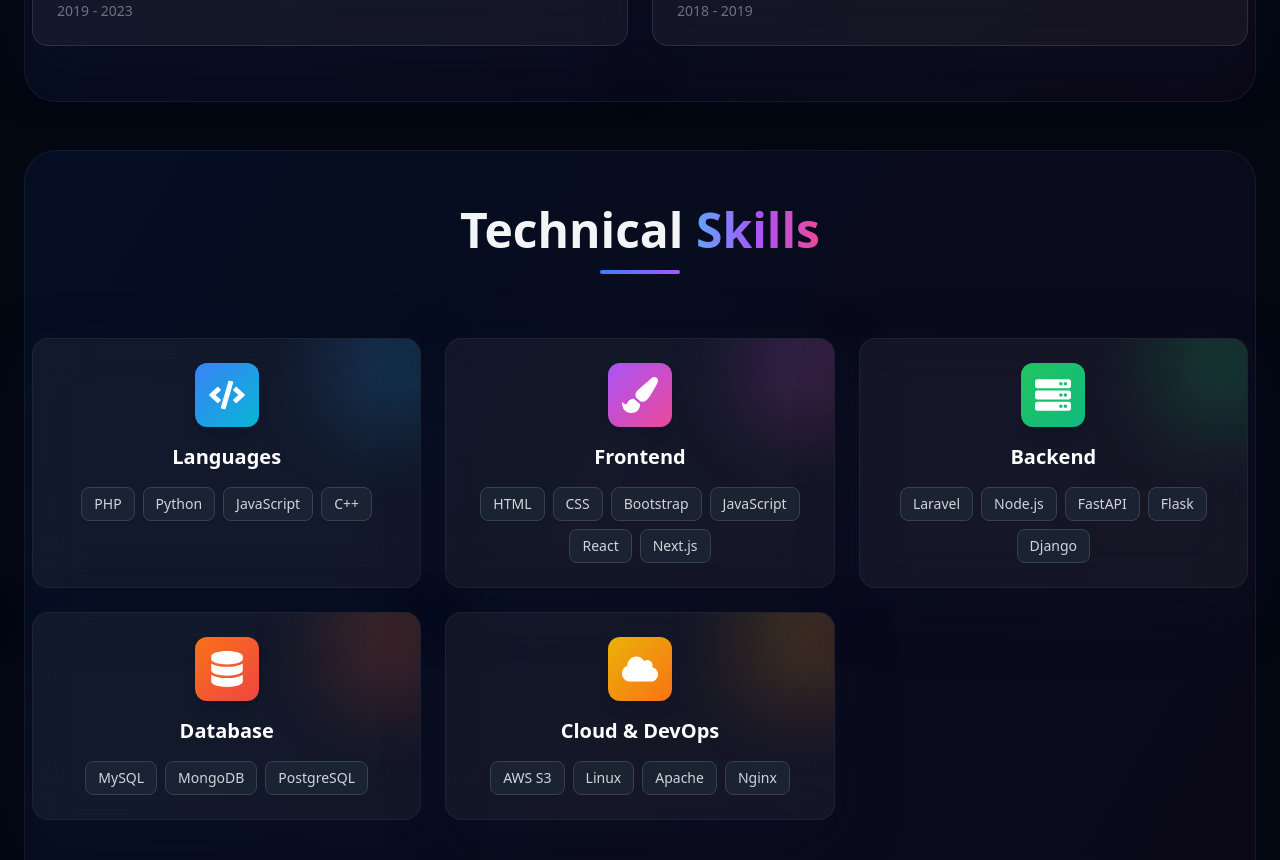
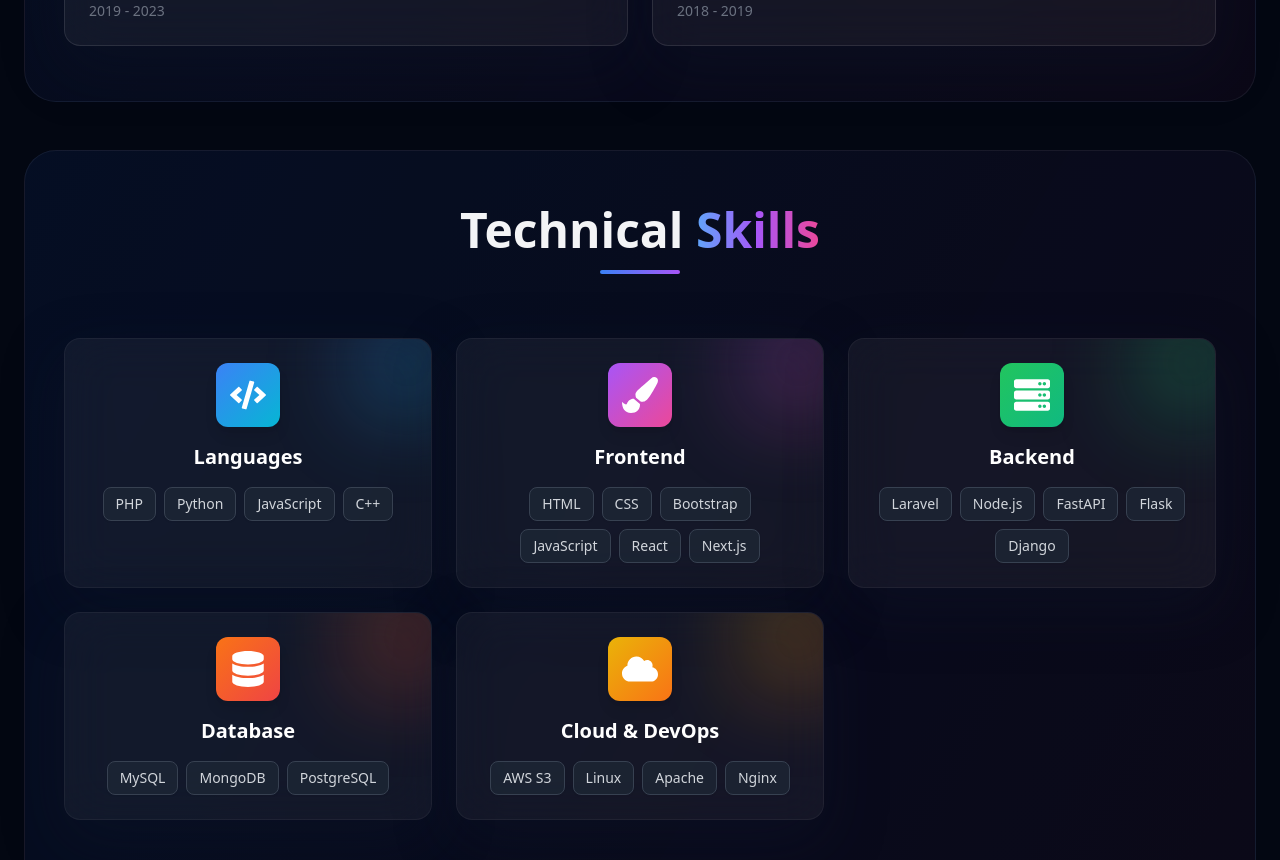
Before and after one commit to Kshitijkb28/kshitijkb28.github.io, a React (Vite) app: page / in a window 1280 px wide. Shown: the part 1940-2800 px from the top of the page. Built offline with nearby package versions, Linux system fonts and the light colour scheme.

Commit message:
Add consistent spacing and CI/CD workflow

```diff
--- a/src/components/About.jsx
+++ b/src/components/About.jsx
@@ -51,7 +51,7 @@
 
   return (
     <section id="about" className="section-shell" ref={ref}>
-      <div className="max-w-7xl mx-auto relative z-10 w-full max-w-full px-2 sm:px-0">
+      <div className="max-w-7xl mx-auto relative z-10 w-full">
         <motion.div
           initial={{ opacity: 0, y: 50 }}
           animate={isInView ? { opacity: 1, y: 0 } : {}}
--- a/src/components/Contact.jsx
+++ b/src/components/Contact.jsx
@@ -58,7 +58,7 @@
 
   return (
     <section id="contact" className="section-shell" ref={ref}>
-      <div className="max-w-6xl mx-auto relative z-10 w-full max-w-full px-2 sm:px-0">
+      <div className="max-w-6xl mx-auto relative z-10 w-full">
         <motion.div
           initial={{ opacity: 0, y: 50 }}
           animate={isInView ? { opacity: 1, y: 0 } : {}}
--- a/src/components/Experience.jsx
+++ b/src/components/Experience.jsx
@@ -21,7 +21,7 @@
 
   return (
     <section id="experience" className="section-shell" ref={ref}>
-      <div className="max-w-6xl mx-auto relative z-10 w-full max-w-full px-2 sm:px-0">
+      <div className="max-w-6xl mx-auto relative z-10 w-full">
         <motion.div
           initial={{ opacity: 0, y: 50 }}
           animate={isInView ? { opacity: 1, y: 0 } : {}}
--- a/src/components/Hero.jsx
+++ b/src/components/Hero.jsx
@@ -12,7 +12,7 @@
   const techPills = ['React', 'Next.js', 'Laravel', 'Node.js', 'PostgreSQL', 'Meilisearch']
 
   return (
-    <section id="home" className="relative min-h-screen flex items-center justify-center pt-24 pb-16 px-3 sm:px-4 overflow-hidden w-full max-w-full">
+    <section id="home" className="relative min-h-screen flex items-center justify-center pt-24 pb-16 px-4 sm:px-6 lg:px-12 xl:px-16 2xl:px-24 overflow-hidden w-full max-w-full">
       {/* Animated background particles */}
       <div className="absolute inset-0 overflow-hidden pointer-events-none">
         {[...Array(20)].map((_, i) => (
@@ -37,7 +37,7 @@
         ))}
       </div>
 
-      <div className="max-w-6xl mx-auto w-full relative z-10 px-2 sm:px-0">
+      <div className="max-w-6xl mx-auto w-full relative z-10">
         <div className="grid lg:grid-cols-2 gap-12 items-center">
           {/* Left side - Text content */}
           <motion.div
--- a/src/components/Projects.jsx
+++ b/src/components/Projects.jsx
@@ -54,7 +54,7 @@
 
   return (
     <section id="projects" className="section-shell" ref={ref}>
-      <div className="max-w-7xl mx-auto relative z-10 w-full max-w-full px-2 sm:px-0">
+      <div className="max-w-7xl mx-auto relative z-10 w-full">
         <motion.div
           initial={{ opacity: 0, y: 50 }}
           animate={isInView ? { opacity: 1, y: 0 } : {}}
--- a/src/components/Skills.jsx
+++ b/src/components/Skills.jsx
@@ -60,7 +60,7 @@
 
   return (
     <section id="skills" className="section-shell" ref={ref}>
-      <div className="max-w-7xl mx-auto relative z-10 w-full max-w-full px-2 sm:px-0">
+      <div className="max-w-7xl mx-auto relative z-10 w-full">
         <motion.div
           initial={{ opacity: 0, y: 50 }}
           animate={isInView ? { opacity: 1, y: 0 } : {}}
--- a/src/index.css
+++ b/src/index.css
@@ -52,8 +52,8 @@
     z-index: 0;
     padding-top: 5rem;
     padding-bottom: 5rem;
-    padding-left: 0.75rem;
-    padding-right: 0.75rem;
+    padding-left: 1rem;
+    padding-right: 1rem;
     max-width: 100%;
     overflow-x: hidden;
   }
@@ -67,8 +67,22 @@
 
   @media (min-width: 1024px) {
     .section-shell {
-      padding-left: 2rem;
-      padding-right: 2rem;
+      padding-left: 3rem;
+      padding-right: 3rem;
+    }
+  }
+
+  @media (min-width: 1280px) {
+    .section-shell {
+      padding-left: 4rem;
+      padding-right: 4rem;
+    }
+  }
+
+  @media (min-width: 1536px) {
+    .section-shell {
+      padding-left: 6rem;
+      padding-right: 6rem;
     }
   }
 
```
